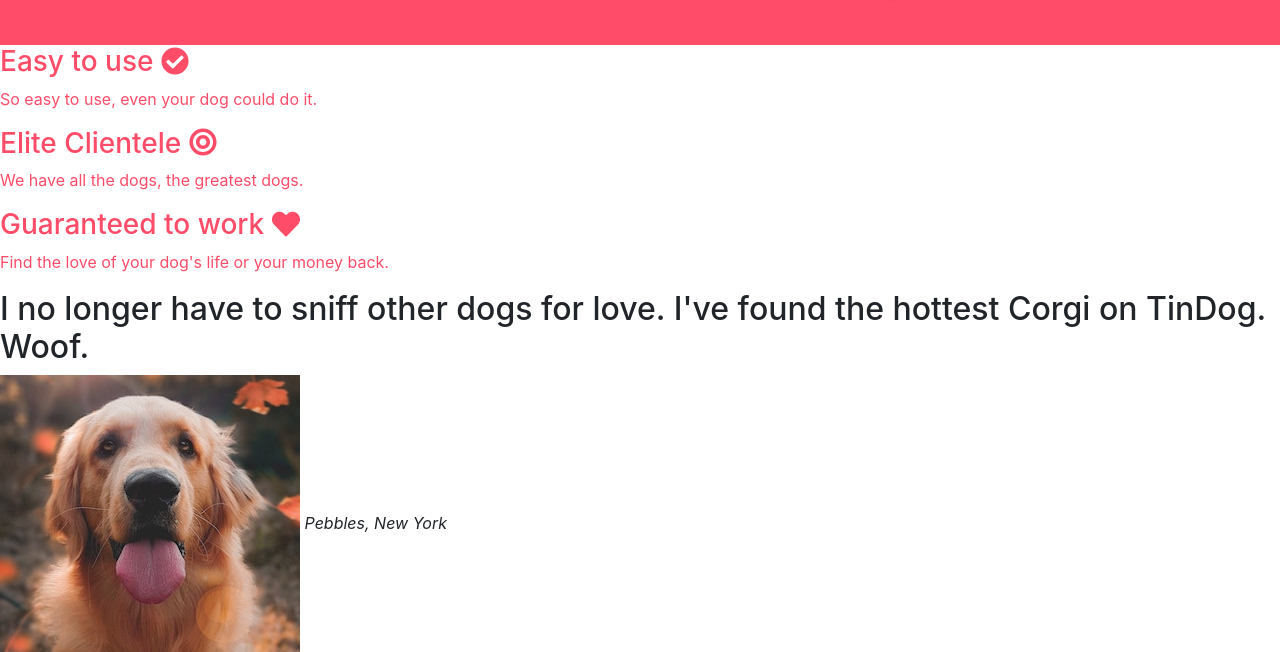
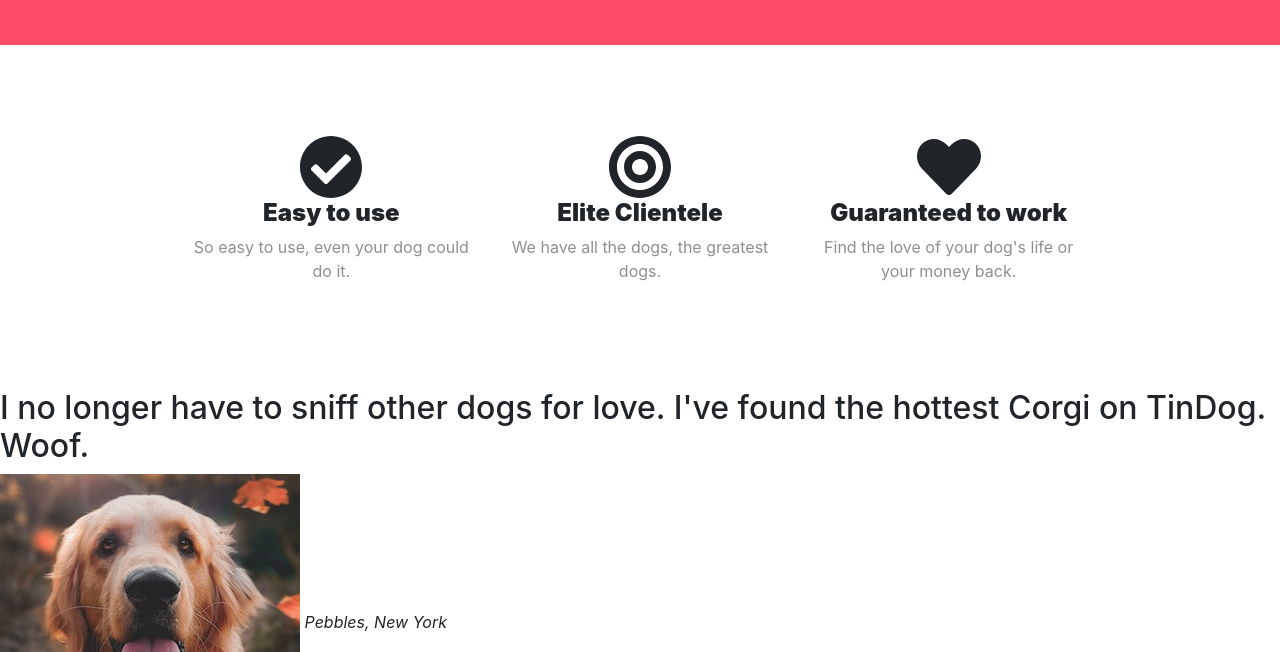
Before and after one commit to Prateekpainuly/Tindog, a plain HTML site: page index.html in a window 1280 px wide. Shown: the part 680-1332 px from the top of the page. Drawn offline with nearby package versions, Linux system fonts and the light colour scheme.

Commit message:
added new icons

```diff
--- a/css/styles.css
+++ b/css/styles.css
@@ -5,7 +5,8 @@
 
 #features {
     background-color: #fff;
-    color: #ff4c68;
+    padding: 7% 15%;
+
 }
 
 .container-fluid {
@@ -17,6 +18,15 @@ h1 {
    font-weight: 800;
    line-height: 1.5;
    padding-top: 20px;
+}
+
+h3 {
+    font-size: 1.5rem;
+    font-weight: 1000;
+}
+
+p{
+    color: #8f8f8f;
 }
 
 /* Navigation Bar */
@@ -55,3 +65,7 @@ h1 {
      padding-top: 20px;
      padding-left: 150px;
  }
+
+ .features-box {
+     text-align: center;
+ }
--- a/index.html
+++ b/index.html
@@ -80,16 +80,26 @@
   <!-- Features -->
 
   <section id="features">
+      <div class="row">
+    <div class="features-box col-lg-4">
+    <i class="fas fa-check-circle fa-4x"></i>
+    <h3>Easy to use</h3>
+    <p>So easy to use, even your dog could do it.</p>
+    </div>
 
-    <h3>Easy to use <i class="fas fa-check-circle"></i></h3>
-    <p>So easy to use, even your dog could do it.</p>
+    <div class="features-box col-lg-4">
+    <i class="fas fa-bullseye fa-4x"></i>
+    <h3>Elite Clientele</h3>
+    <p>We have all the dogs, the greatest dogs.</p>
+    </div>
 
-    <h3>Elite Clientele <i class="fas fa-bullseye"></i></h3>
-    <p>We have all the dogs, the greatest dogs.</p>
+    <div class="features-box col-lg-4">
+    <i class="fas fa-heart fa-4x"></i>
+    <h3>Guaranteed to work</h3>
 
-    <h3>Guaranteed to work <i class="fas fa-heart"></i></h3>
     <p>Find the love of your dog's life or your money back.</p>
-
+    </div>
+</div>
   </section>
 
 
```
